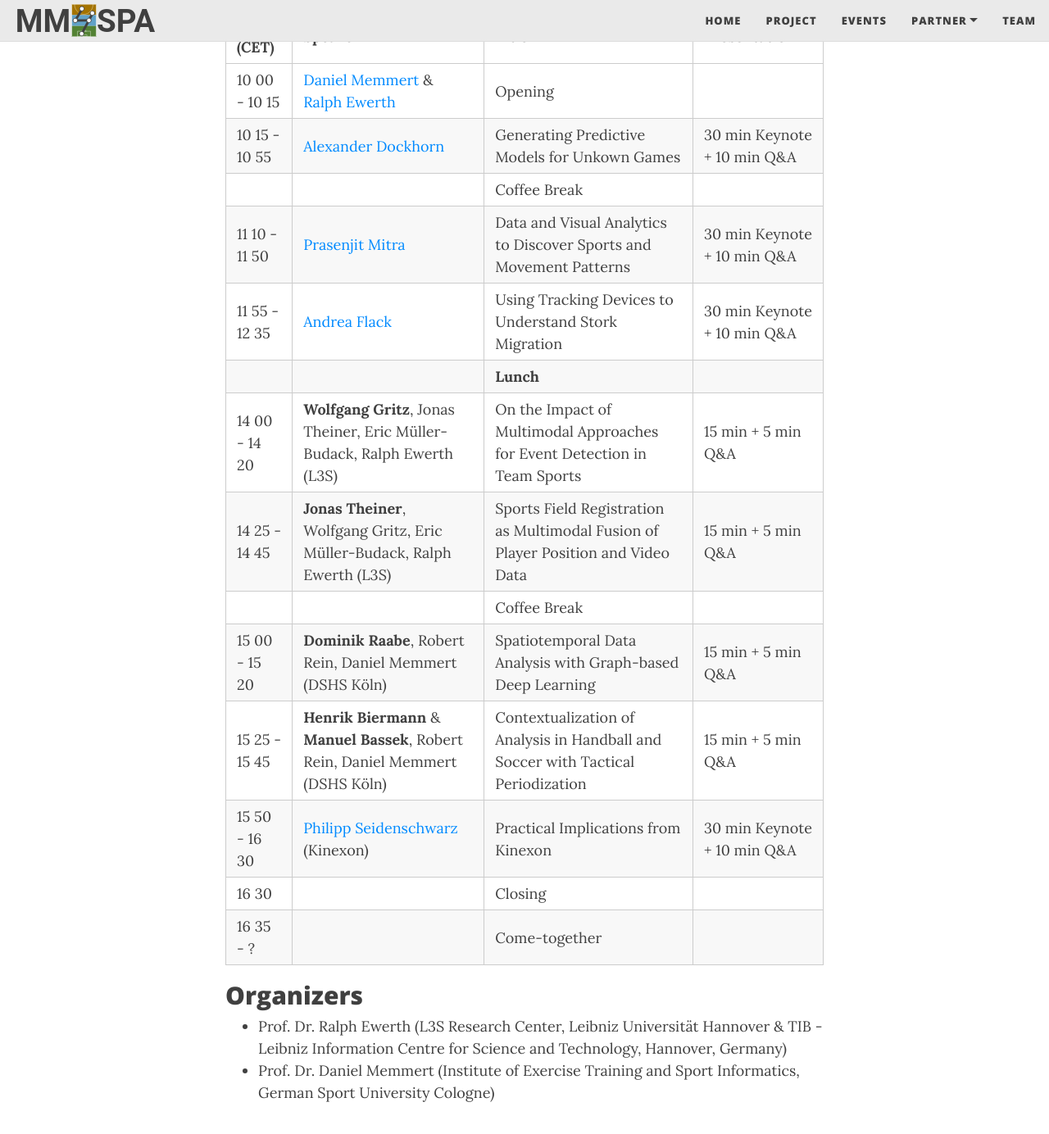
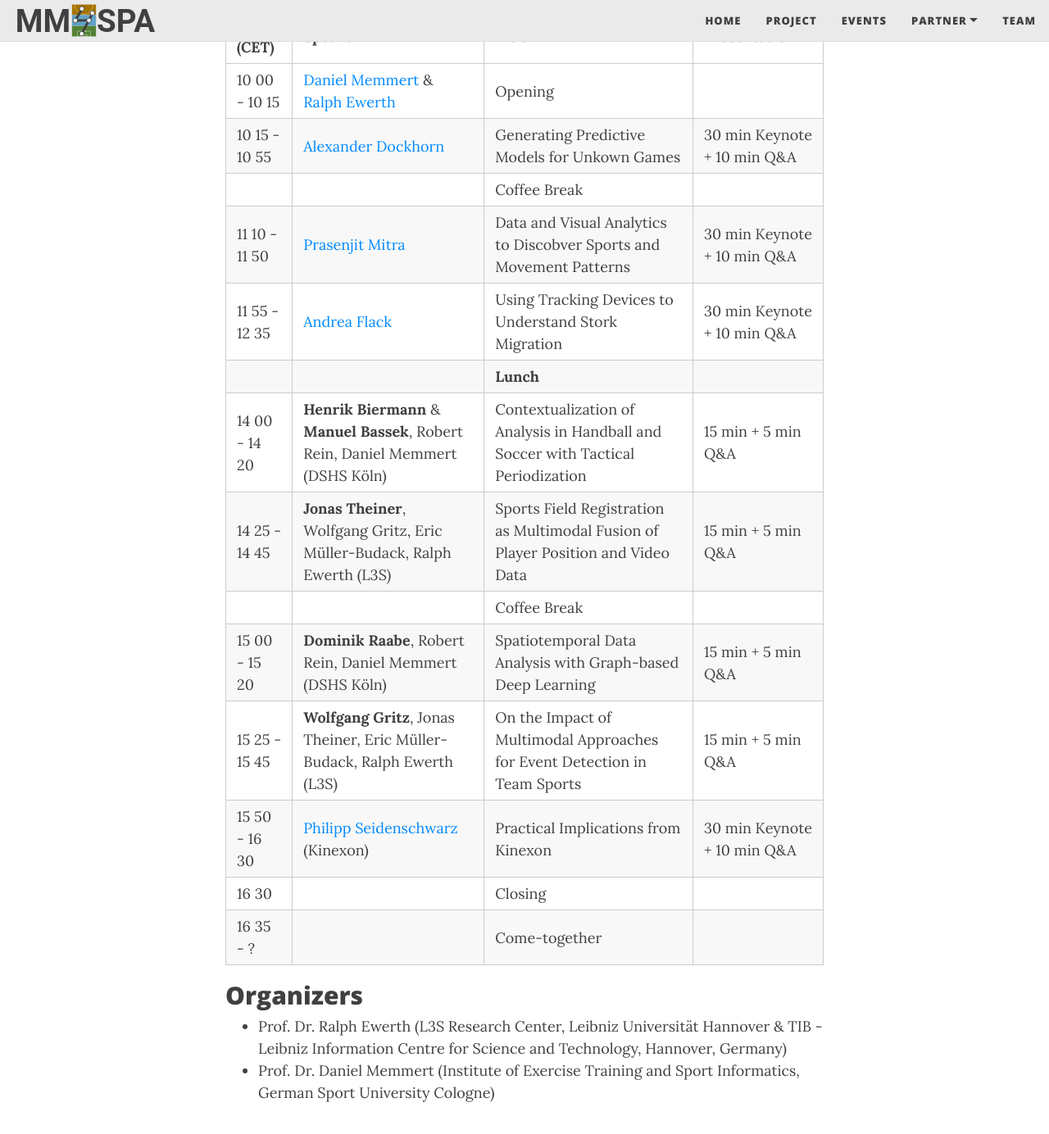
Before and after one commit to MM4SPA/project, a Jekyll site: the page built from workshop.md, in a window 1280 px wide and 1400 px high, scrolled down 2219 px. Shown: the top 1384 px of the window at 82% size. Built offline with Jekyll 4.4.1, drawn with Linux system fonts in a browser that asks for light colours; nearby versions of some CDN libraries.

Commit message:
changed order session 2

```diff
--- a/workshop.md
+++ b/workshop.md
@@ -52,14 +52,14 @@
 | 10 00 - 10 15 | <a href="https://www.dshs-koeln.de/institut-fuer-trainingswissenschaft-und-sportinformatik/sportinformatik-sportspielf/personal/prof-dr-daniel-memmert/">Daniel Memmert</a> & <a href="https://www.tib.eu/de/forschung-entwicklung/forschungsgruppen-und-labs/visual-analytics/mitarbeiterinnen-und-mitarbeiter/ralph-ewerth">Ralph Ewerth</a> | Opening                                                                            |                             |
 | 10 15 - 10 55 | <a href="https://adockhorn.github.io/">Alexander Dockhorn</a>                                                                                                                                                                                                                                                                                  | Generating Predictive Models for Unkown Games                                      | 30 min Keynote + 10 min Q&A |
 |               |                                                                                                                                                                                                                                                                                                                                                | Coffee Break                                                                       |                             |
-| 11 10 - 11 50 | <a href="https://ist.psu.edu/directory/pum10">Prasenjit Mitra</a>                                                                                                                                                                                                                                                                              | Data and Visual Analytics to Discover Sports and Movement Patterns                | 30 min Keynote + 10 min Q&A |
+| 11 10 - 11 50 | <a href="https://ist.psu.edu/directory/pum10">Prasenjit Mitra</a>                                                                                                                                                                                                                                                                              | Data and Visual Analytics to Discobver Sports and Movement Patterns                | 30 min Keynote + 10 min Q&A |
 | 11 55 - 12 35 | <a href="https://www.ab.mpg.de/person/98269/2736">Andrea Flack</a>                                                                                                                                                                                                                                                                             | Using Tracking Devices to Understand Stork Migration                               | 30 min Keynote + 10 min Q&A |
 |               |                                                                                                                                                                                                                                                                                                                                                | **Lunch**                                                                          |                             |
-| 14 00 - 14 20 | **Wolfgang Gritz**, Jonas Theiner, Eric Müller-Budack, Ralph Ewerth (L3S)                                                                                                                                                                                                                                                                      | On the Impact of Multimodal Approaches for Event Detection in Team Sports          | 15 min + 5 min Q&A          |
+| 14 00 - 14 20 | **Henrik Biermann** & **Manuel Bassek**, Robert Rein, Daniel Memmert (DSHS Köln)                                                                                                                                                                                                                                                               | Contextualization of Analysis in Handball and Soccer with Tactical Periodization   | 15 min + 5 min Q&A          |
 | 14 25 - 14 45 | **Jonas Theiner**, Wolfgang Gritz, Eric Müller-Budack, Ralph Ewerth (L3S)                                                                                                                                                                                                                                                                      | Sports Field Registration as Multimodal Fusion of Player Position and Video Data   | 15 min + 5 min Q&A          |
 |               |                                                                                                                                                                                                                                                                                                                                                | Coffee Break                                                                       |                             |
 | 15 00 - 15 20 | **Dominik Raabe**, Robert Rein, Daniel Memmert (DSHS Köln)                                                                                                                                                                                                                                                                                     | Spatiotemporal Data Analysis with Graph-based Deep Learning                        | 15 min + 5 min Q&A          |
-| 15 25 - 15 45 | **Henrik Biermann** & **Manuel Bassek**, Robert Rein, Daniel Memmert (DSHS Köln)                                                                                                                                                                                                                                                               | Contextualization of Analysis in Handball and Soccer with Tactical Periodization   | 15 min + 5 min Q&A          |
+| 15 25 - 15 45 | **Wolfgang Gritz**, Jonas Theiner, Eric Müller-Budack, Ralph Ewerth (L3S)                                                                                                                                                                                                                                                                      | On the Impact of Multimodal Approaches for Event Detection in Team Sports          | 15 min + 5 min Q&A          |
 | 15 50 - 16 30 | <a href="https://dbis.dmi.unibas.ch/team/philipp-seidenschwarz/">Philipp Seidenschwarz</a> (Kinexon)                                                                                                                                                                                                                                           | Practical Implications from Kinexon                                                | 30 min Keynote + 10 min Q&A |
 | 16 30         |                                                                                                                                                                                                                                                                                                                                                | Closing                                                                            |                             |
 | 16 35 - ?     |                                                                                                                                                                                                                                                                                                                                                | Come-together                                                                      |                             |
```
